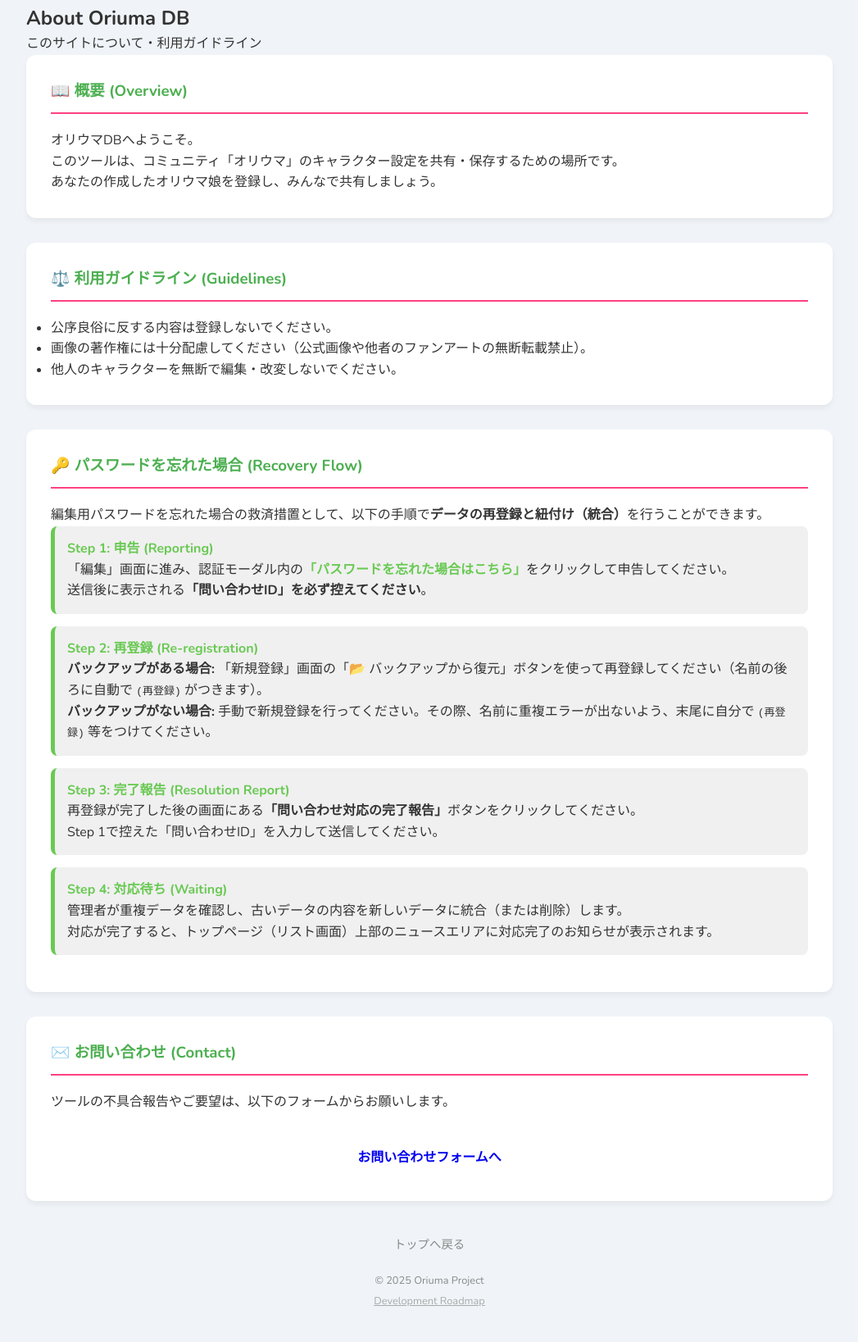
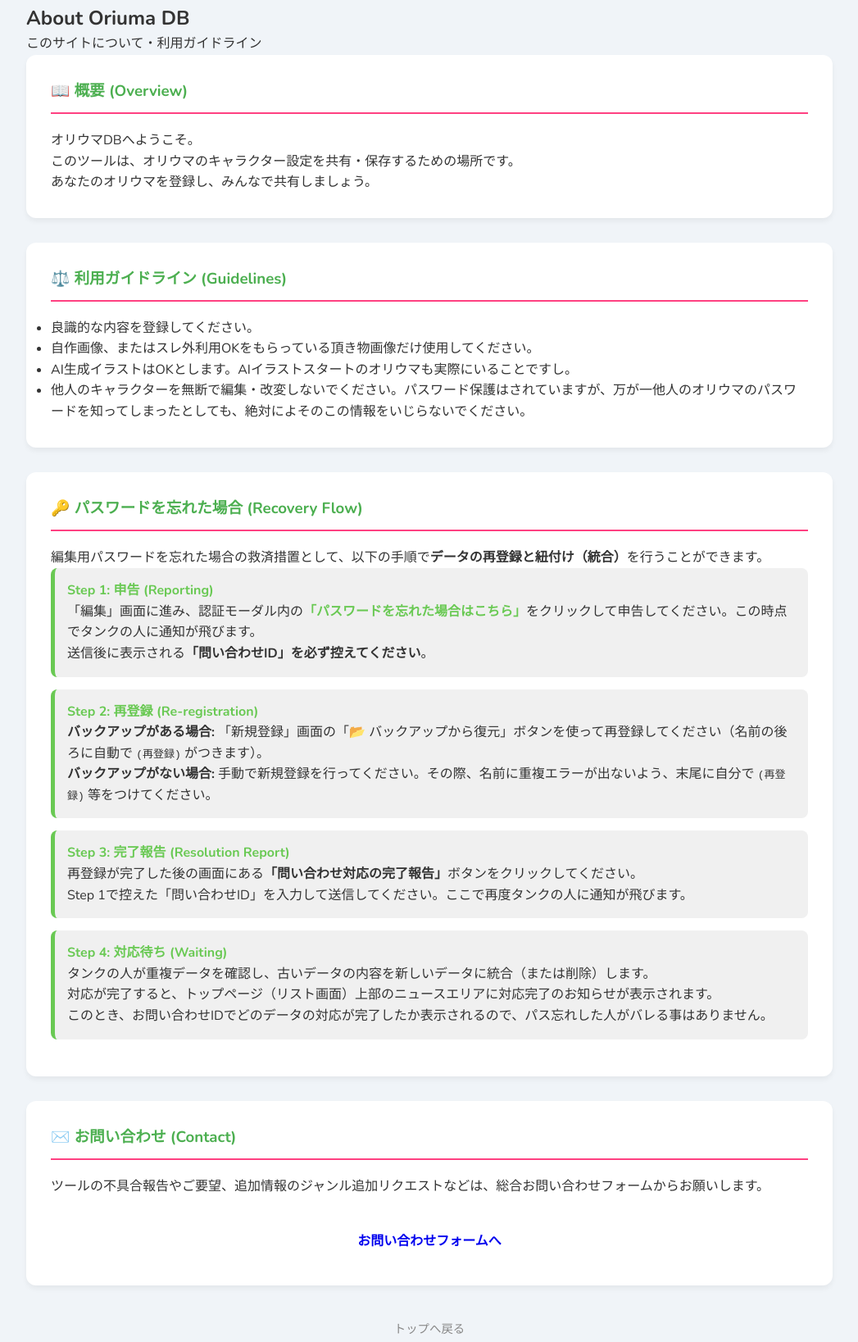
Before and after one commit to Tank-x3/oriuma_DB, a plain HTML site: page about.html in a window 1280 px wide. Shown: the part 156-1793 px from the top of the page at 82% size, without its empty margins (116-1163 px from the left). Drawn offline with nearby package versions, Linux system fonts and the light colour scheme.

Commit message:
Update about.html

```diff
--- a/about.html
+++ b/about.html
@@ -38,17 +38,18 @@
             <section class="about-section">
                 <h3>📖 概要 (Overview)</h3>
                 <p>オリウマDBへようこそ。</p>
-                <p>このツールは、コミュニティ「オリウマ」のキャラクター設定を共有・保存するための場所です。</p>
-                <p>あなたの作成したオリウマ娘を登録し、みんなで共有しましょう。</p>
+                <p>このツールは、オリウマのキャラクター設定を共有・保存するための場所です。</p>
+                <p>あなたのオリウマを登録し、みんなで共有しましょう。</p>
             </section>
 
             <!-- Guidelines -->
             <section class="about-section">
                 <h3>⚖️ 利用ガイドライン (Guidelines)</h3>
                 <ul>
-                    <li>公序良俗に反する内容は登録しないでください。</li>
-                    <li>画像の著作権には十分配慮してください（公式画像や他者のファンアートの無断転載禁止）。</li>
-                    <li>他人のキャラクターを無断で編集・改変しないでください。</li>
+                    <li>良識的な内容を登録してください。</li>
+                    <li>自作画像、またはスレ外利用OKをもらっている頂き物画像だけ使用してください。</li>
+                    <li>AI生成イラストはOKとします。AIイラストスタートのオリウマも実際にいることですし。</li>
+                    <li>他人のキャラクターを無断で編集・改変しないでください。パスワード保護はされていますが、万が一他人のオリウマのパスワードを知ってしまったとしても、絶対によそのこの情報をいじらないでください。</li>
                 </ul>
             </section>
 
@@ -60,7 +61,7 @@
                 <div class="step-card">
                     <h4>Step 1: 申告 (Reporting)</h4>
                     <p>「編集」画面に進み、認証モーダル内の<span
-                            style="color:var(--primary-color); font-weight:bold;">「パスワードを忘れた場合はこちら」</span>をクリックして申告してください。
+                            style="color:var(--primary-color); font-weight:bold;">「パスワードを忘れた場合はこちら」</span>をクリックして申告してください。この時点でタンクの人に通知が飛びます。
                     </p>
                     <p>送信後に表示される<strong>「問い合わせID」を必ず控えてください</strong>。</p>
                 </div>
@@ -79,22 +80,23 @@
                     <p>再登録が完了した後の画面にある<span
                             style="color:var(--secondary-color); font-weight:bold;">「問い合わせ対応の完了報告」</span>ボタンをクリックしてください。
                     </p>
-                    <p>Step 1で控えた「問い合わせID」を入力して送信してください。</p>
+                    <p>Step 1で控えた「問い合わせID」を入力して送信してください。ここで再度タンクの人に通知が飛びます。</p>
                 </div>
 
                 <div class="step-card">
                     <h4>Step 4: 対応待ち (Waiting)</h4>
-                    <p>管理者が重複データを確認し、古いデータの内容を新しいデータに統合（または削除）します。</p>
+                    <p>タンクの人が重複データを確認し、古いデータの内容を新しいデータに統合（または削除）します。</p>
                     <p>対応が完了すると、トップページ（リスト画面）上部のニュースエリアに対応完了のお知らせが表示されます。</p>
+                    <p>このとき、お問い合わせIDでどのデータの対応が完了したか表示されるので、パス忘れした人がバレる事はありません。</p>
                 </div>
             </section>
 
             <!-- Contact -->
             <section class="about-section">
                 <h3>✉️ お問い合わせ (Contact)</h3>
-                <p>ツールの不具合報告やご要望は、以下のフォームからお願いします。</p>
+                <p>ツールの不具合報告やご要望、追加情報のジャンル追加リクエストなどは、総合お問い合わせフォームからお願いします。</p>
                 <div class="text-center mt-4">
-                    <a href="#" class="btn btn-secondary">お問い合わせフォームへ</a>
+                    <a href="https://tank-x3.github.io/ContactForm/" class="btn btn-secondary">お問い合わせフォームへ</a>
                 </div>
             </section>
 
@@ -104,7 +106,7 @@
         </main>
 
         <footer>
-            <p>&copy; 2025 Oriuma Project</p>
+            <p>&copy; 2025 タンクの人</p>
             <p style="font-size: 0.8rem; margin-top: 5px;"><a href="Docs/DEVELOPMENT_ROADMAP.md" target="_blank"
                     style="color:#aaa;">Development Roadmap</a></p>
         </footer>
@@ -115,4 +117,5 @@
     <script src="js/main.js"></script>
 </body>
 
+
 </html>
```
